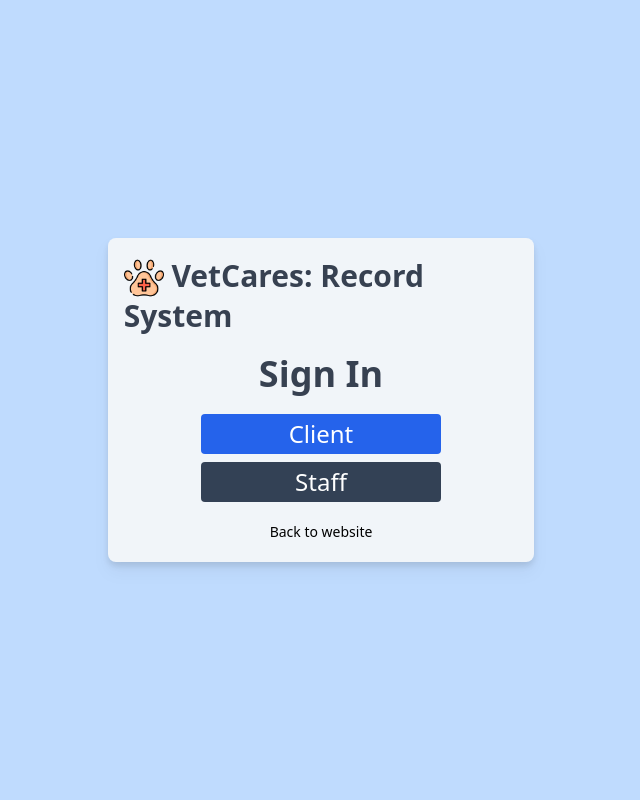
After one commit to CorvusOps/VetCares, a PHP site: page /signin_account_type.php in a window 1280 px wide. The commit adds this page. Shown: the whole page, without its empty margins (319-959 px from the left). Run offline with PHP 8.4, Linux system fonts and the light colour scheme.

Commit message:
Modified header and added choose account type log in

```diff
--- /dev/null
+++ b/tailwind/css/public/signin_account_type.php
@@ -0,0 +1,51 @@
+<?php
+ session_start();
+ //if (isset($_SESSION["userID"]) && $_SESSION["accLevel"]=="1") {
+//header("Location:client_dashboard.php");
+ //}
+?>
+<html lang="en">
+<head>
+    <meta charset="UTF-8">
+    <meta http-equiv="X-UA-Compatible" content="IE=edge">
+    <meta name="viewport" content="width=device-width, initial-scale=1.0">
+    <title>Client</title>
+    <link rel="stylesheet" href="styles.css">
+</head>
+<body>
+    <div class="h-full bg-blue-200"> <!--Content DIV-->
+        <div class="drop-shadow-lg grid place-items-center h-full">
+            <div class="rounded-lg px-4 bg-slate-100 m-5 p-5 w-auto md:w-1/3">
+
+                <div class="flex flex-col items-center">
+                    <span class="text-3xl text-gray-700 font-bold">
+                        <img class="h-10 inline" src="images/templogo.png">
+                        VetCares: Record System
+                    </span>
+                </div>
+
+                <h2 class="mt-5 font-bold text-center text-4xl text-gray-700">
+                    Sign In
+                </h2>
+                <div class="mt-5 flex flex-col items-center">
+                    <a href="client_login.php" target="_blank">
+                        <button id="appointmentBtn" class=" w-60 bg-blue-600 text-2xl text-white px-6 py-1 mx-5 rounded hover:bg-gray-900 duration-500">
+                                Client
+                        </button>
+                    </a>
+                </div>
+                <div class="mt-2 flex flex-col items-center">
+                    <a href="staff_login.php" target="_blank">
+                        <button id="appointmentBtn" class="w-60 bg-slate-700 text-2xl text-white px-6 py-1 mx-5 rounded hover:bg-gray-900 duration-500">
+                                Staff
+                        </button>
+                    </a>
+                </div>
+                <div class="text-center  hover:text-blue-700">
+                    <a href="index.php" class="text-sm"><br/>Back to website</a>
+                </div>
+            </div>
+        </div>
+    </div>
+</body>
+</html>
```
Also changed, not shown: tailwind/css/public/header.php (+4 -4 lines).
